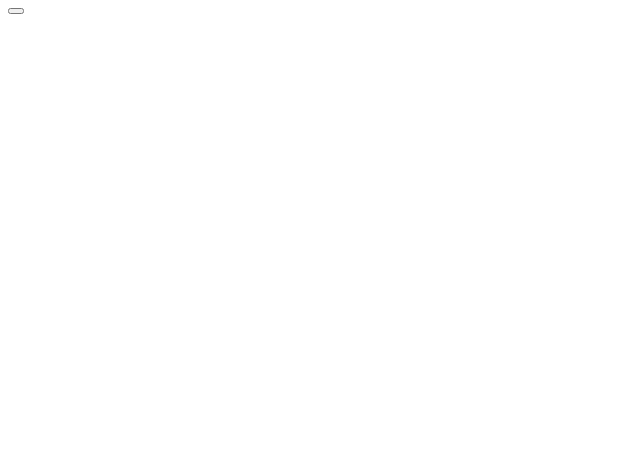
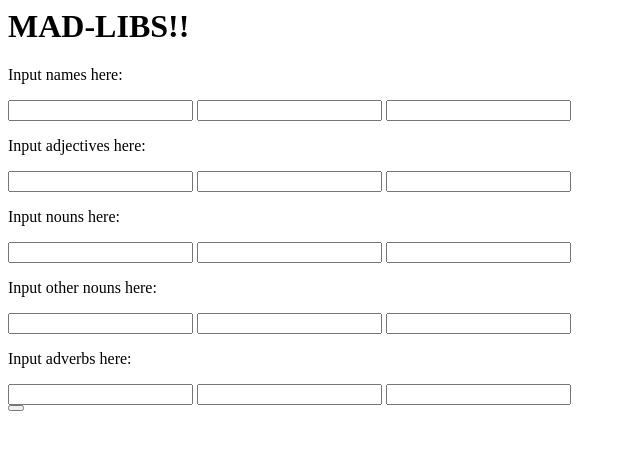
Before and after one commit to mikelseverson/Ad-Lib-Generator, a plain HTML site: page index.html in a window 1280 px wide. Shown: the whole page, without its empty margins (0-640 px from the left). Drawn offline with nearby package versions, Linux system fonts and the light colour scheme.

```diff
--- a/index.html
+++ b/index.html
@@ -6,7 +6,29 @@
 	</head>
 <html>
 <body>
-	<div id="input-fields"></div>
+	<h1>MAD-LIBS!!</h1>
+	<div id="input-fields">
+		<p>Input names here: </p>
+		<input type="text" id="name0">
+		<input type="text" id="name1">
+		<input type="text" id="name2"><br>
+		<p>Input adjectives here: </p>
+		<input type="text" name="adjective0">
+		<input type="text" name="adjective1">
+		<input type="text" name="adjective2"><br>
+		<p>Input nouns here: </p>
+		<input type="text" name="nounA0">
+		<input type="text" name="nounA1">
+		<input type="text" name="nounA2"><br>
+		<p>Input other nouns here: </p>
+		<input type="text" name="nounB0">
+		<input type="text" name="nounB1">
+		<input type="text" name="nounB2"><br>
+		<p>Input adverbs here: </p>
+		<input type="text" name="adverbs0">
+		<input type="text" name="adverbs1">
+		<input type="text" name="adverbs2"><br>
+	</div>
 	<button id="submit"></button>
 	<div id="output-field"></div>
 </body>
--- a/style.css
+++ b/style.css
@@ -0,0 +1,3 @@
+h1 {
+	font-family: comic;
+}
```
